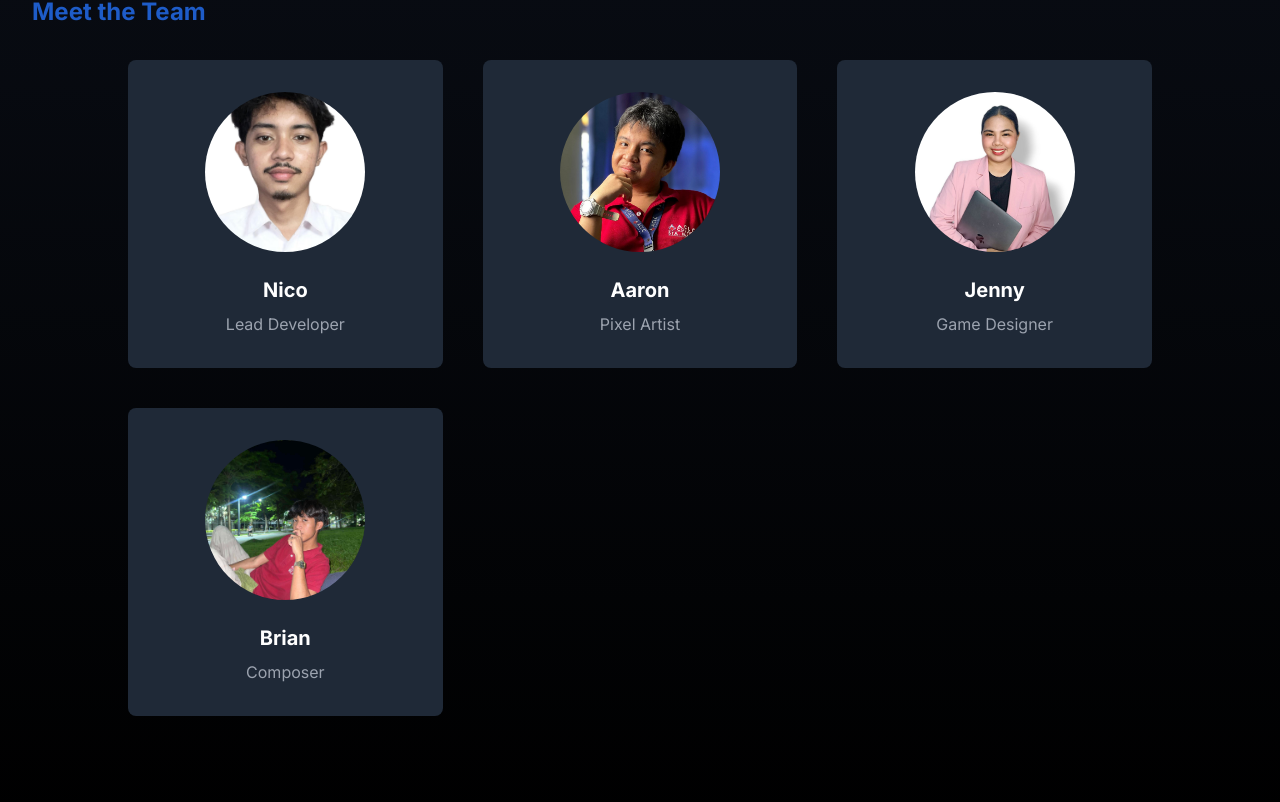
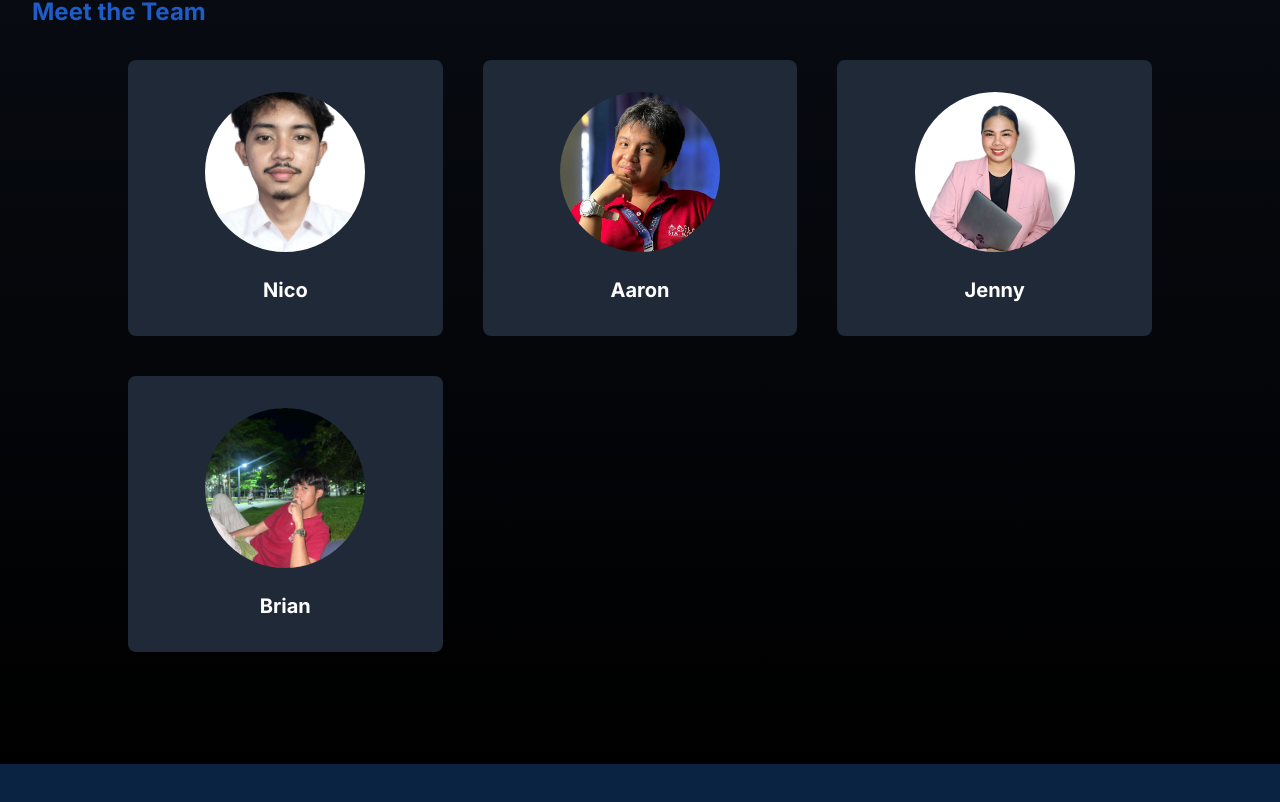
Before and after one commit to androniconucum/legendsunbound, a Next.js app: page /about in a window 1280 px wide. Shown: the part 1040-1842 px from the top of the page. After the commit the page ends 1804 px from the top, so only its background shows below. Built offline with nearby package versions, Linux system fonts and the light colour scheme.

Commit message:
Updated folder with latest changes

```diff
--- a/src/app/about/page.tsx
+++ b/src/app/about/page.tsx
@@ -30,22 +30,18 @@ export default function AboutPage() {
           <div className="bg-gray-800 rounded-lg p-8 flex flex-col items-center">
             <img src="/gallery/nico.jpg" alt="Nico - Lead Developer" className="w-32 h-32 md:w-40 md:h-40 mb-6 object-cover rounded-full" />
             <h3 className="text-xl font-bold text-white">Nico</h3>
-            <p className="text-gray-400 mt-2">Lead Developer</p>
           </div>
           <div className="bg-gray-800 rounded-lg p-8 flex flex-col items-center">
             <img src="/gallery/aaron.jpg" alt="Aaron - Pixel Artist" className="w-32 h-32 md:w-40 md:h-40 mb-6 object-cover rounded-full" />
             <h3 className="text-xl font-bold text-white">Aaron</h3>
-            <p className="text-gray-400 mt-2">Pixel Artist</p>
           </div>
           <div className="bg-gray-800 rounded-lg p-8 flex flex-col items-center">
             <img src="/gallery/jenny.jpg" alt="Jenny - Game Designer" className="w-32 h-32 md:w-40 md:h-40 mb-6 object-cover rounded-full" />
             <h3 className="text-xl font-bold text-white">Jenny</h3>
-            <p className="text-gray-400 mt-2">Game Designer</p>
           </div>
           <div className="bg-gray-800 rounded-lg p-8 flex flex-col items-center">
             <img src="/gallery/brian.jpg" alt="Brian - Composer" className="w-32 h-32 md:w-40 md:h-40 mb-6 object-cover rounded-full" />
             <h3 className="text-xl font-bold text-white">Brian</h3>
-            <p className="text-gray-400 mt-2">Composer</p>
           </div>
         </div>
       </section>
```
